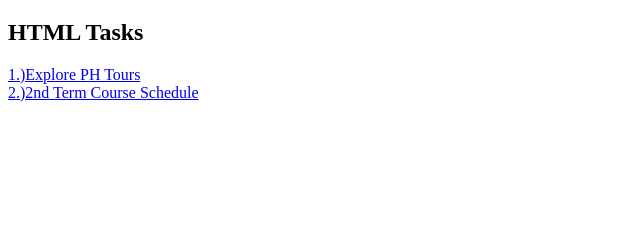
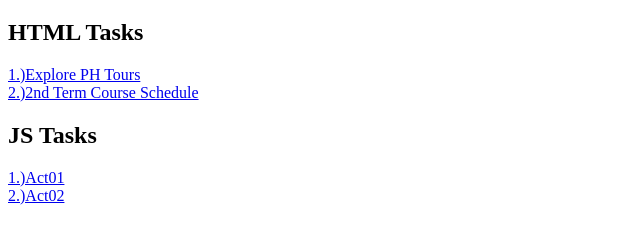
Before and after one commit to AngraAltair/AngraAltair.github.io, a plain HTML site: page index.html in a window 1280 px wide. Shown: the part 61-304 px from the top of the page, without its empty margins (0-640 px from the left). Drawn offline with Linux system fonts and the light colour scheme.

Commit message:
Update index.html

```diff
--- a/index.html
+++ b/index.html
@@ -12,5 +12,10 @@
  <a href="https://angraaltair.github.io/TarquiniExploreNatureTours.html">1.)Explore PH Tours</a>
  <br>
  <a href="https://angraaltair.github.io/TarquiniCourseSchedule.html">2.)2nd Term Course Schedule</a>
+ <br>
+ <h2>JS Tasks</h2>
+ <a href="https://angraaltair.github.io/Tarquini_A224_JS_Act01/index.html">1.)Act01</a>
+ <br>
+ <a href="https://angraaltair.github.io/Tarquini_A224_JS_Act02/index.html">2.)Act02</a>
 </body>
 </html>
```
